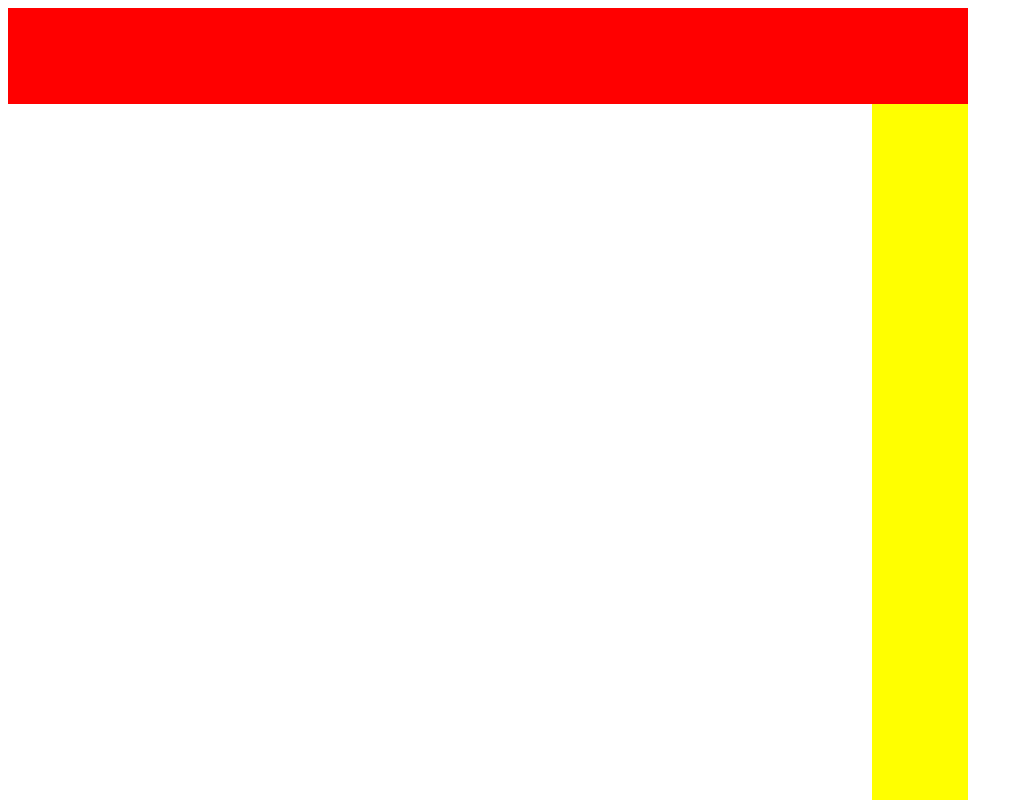
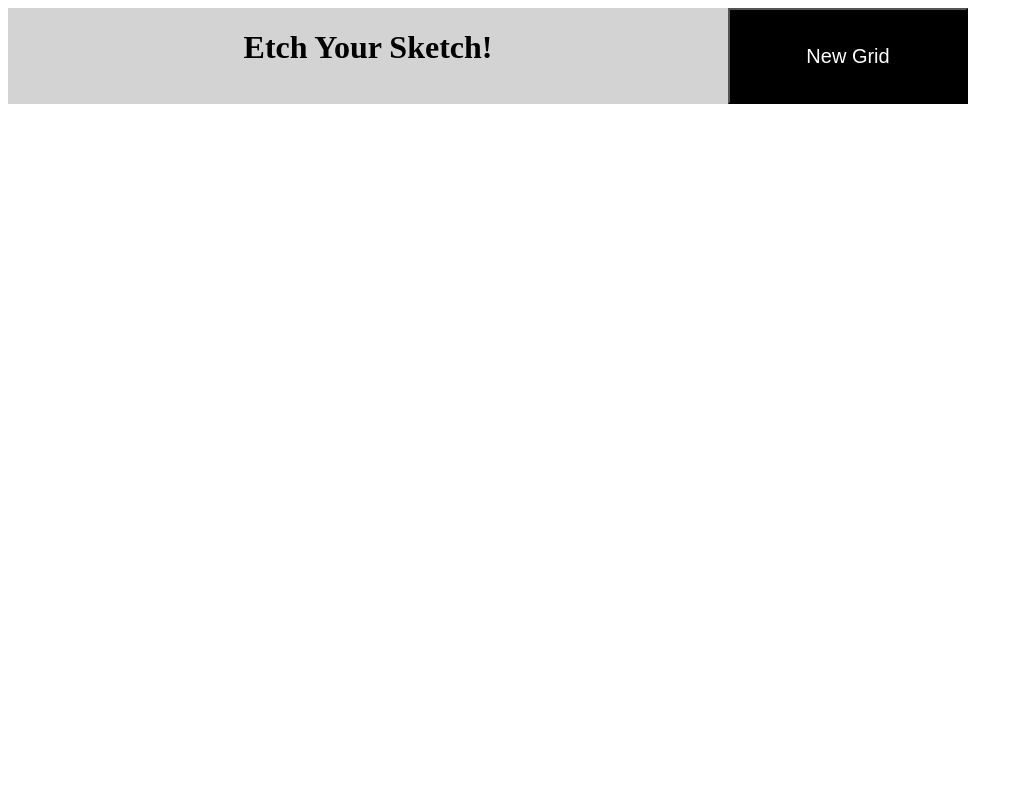
Before and after one commit to pmbrandvold/etch-a-sketch, a plain HTML site: page index.html in a window 1280 px wide. Shown: the top 800 px of the page, without its empty margins (0-1023 px from the left). Drawn offline with Linux system fonts and the light colour scheme.

Commit message:
Remove sidebar. Shrink header to three columns. Add button and place in top corner. Change colors to gray scale.

```diff
--- a/index.html
+++ b/index.html
@@ -7,10 +7,10 @@
 <body>
   <div id="main">
     <header id="header">
-
+      <h1>Etch Your Sketch!</h1>
     </header>
-
-    <div id="sidebar">
+    <div id="newGrid">
+      <button class="button">New Grid</button>
     </div>
 
     <div id="canvas">
--- a/style.css
+++ b/style.css
@@ -3,12 +3,12 @@
   height: 960px;
   display: grid;
   grid-template-rows: 10% repeat(4, 4fr);
-  grid-template-columns: repeat(4, 4fr) 10%;
-  grid-template-areas: "header header header header header"
-                       "canvas canvas canvas canvas sidebar"
-                       "canvas canvas canvas canvas sidebar"
-                       "canvas canvas canvas canvas sidebar"
-                       "canvas canvas canvas canvas sidebar"
+  grid-template-columns: repeat(4, 4fr);
+  grid-template-areas: "header header header newGrid"
+                       "canvas canvas canvas canvas"
+                       "canvas canvas canvas canvas"
+                       "canvas canvas canvas canvas"
+                       "canvas canvas canvas canvas"
 }
 
 #canvas {
@@ -20,17 +20,27 @@
 
 #header {
   grid-area: header;
-  background-color: red;
+  background-color: lightgray;
 }
 
-#sidebar {
-  grid-area: sidebar;
-  background-color: yellow;
+#newGrid {
+  grid-area: newGrid;
+  color: white;
+  background-color: black;
 }
 
-#canvas div {
+#header h1 {
+  text-align: center;
+}
 
-
+#newGrid .button {
+  height: 100%;
+  width: 100%;
+  text-align: justify;
+  text-align: center;
+  font-size: 20px;
+  background-color: black;
+  color: white;
 }
 
 .hover {
```
